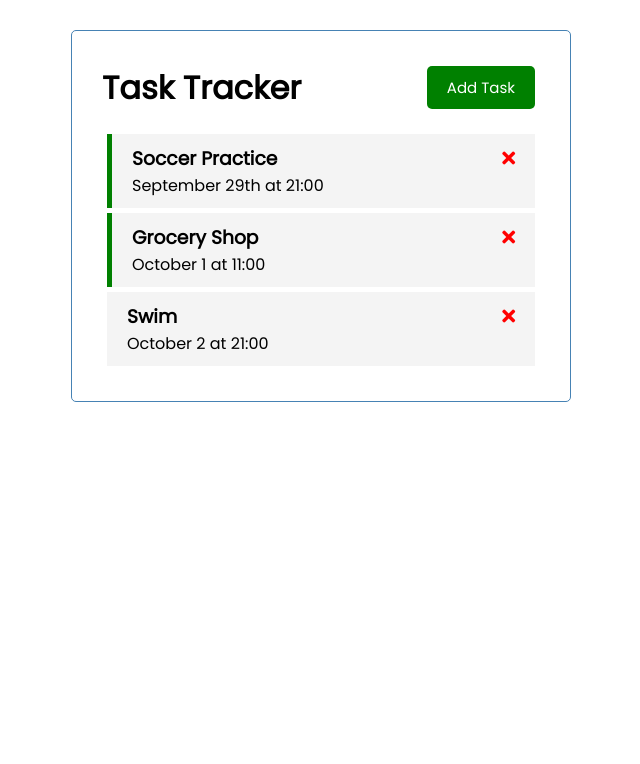
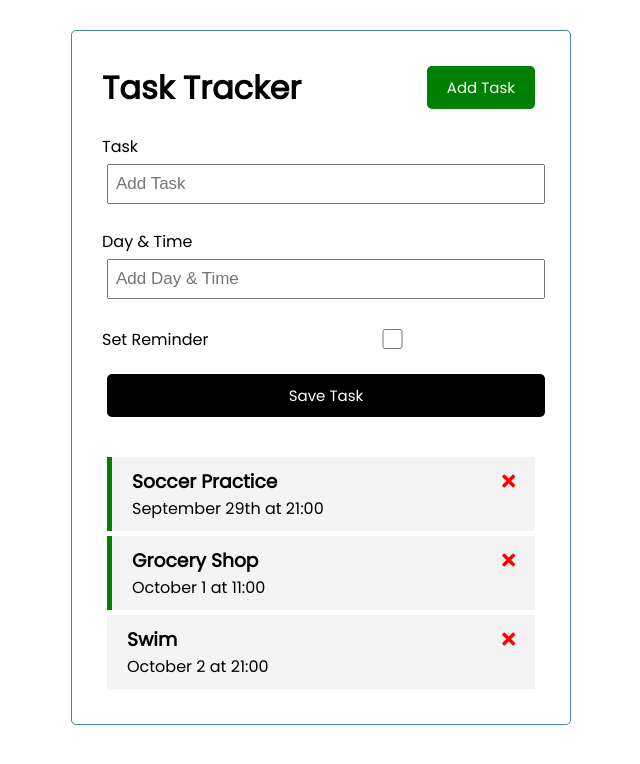
Before and after one commit to Cglowicki/vue-playground, a Vue app: page / in a window 1280 px wide. Shown: the top 764 px of the page, without its empty margins (319-959 px from the left). Built offline with nearby package versions, Linux system fonts and the light colour scheme.

Commit message:
style AddTask fields

```diff
--- a/src/App.vue
+++ b/src/App.vue
@@ -1,6 +1,7 @@
 <template>
   <div class="container">
     <Header title="Task Tracker" />
+    <AddTask />
     <Tasks
       @toggle-reminder="toggleReminder"
       @delete-task="deleteTask"
@@ -12,12 +13,14 @@
 <script>
 import Header from './components/Header'
 import Tasks from './components/Tasks'
+import AddTask from './components/AddTask'
 
 export default {
   name: 'App',
   components: {
     Header,
-    Tasks
+    Tasks,
+    AddTask
   },
   data() {
     return {
--- a/src/components/AddTask.vue
+++ b/src/components/AddTask.vue
@@ -20,3 +20,40 @@
     <input type="submit" value="Save Task" class="btn btn-block" />
   </form>
 </template>
+
+<script>
+export default {
+  name: 'AddTask'
+}
+</script>
+
+<style scoped>
+.add-form {
+  margin-bottom: 40px;
+}
+.form-control {
+  margin: 20px 0;
+}
+.form-control label {
+  display: block;
+}
+.form-control input {
+  width: 100%;
+  height: 40px;
+  margin: 5px;
+  padding: 3px 7px;
+  font-size: 17px;
+}
+.form-control-check {
+  display: flex;
+  align-items: center;
+  justify-content: space-between;
+}
+.form-control-check label {
+  flex: 1;
+}
+.form-control-check input {
+  flex: 2;
+  height: 20px;
+}
+</style>
```
